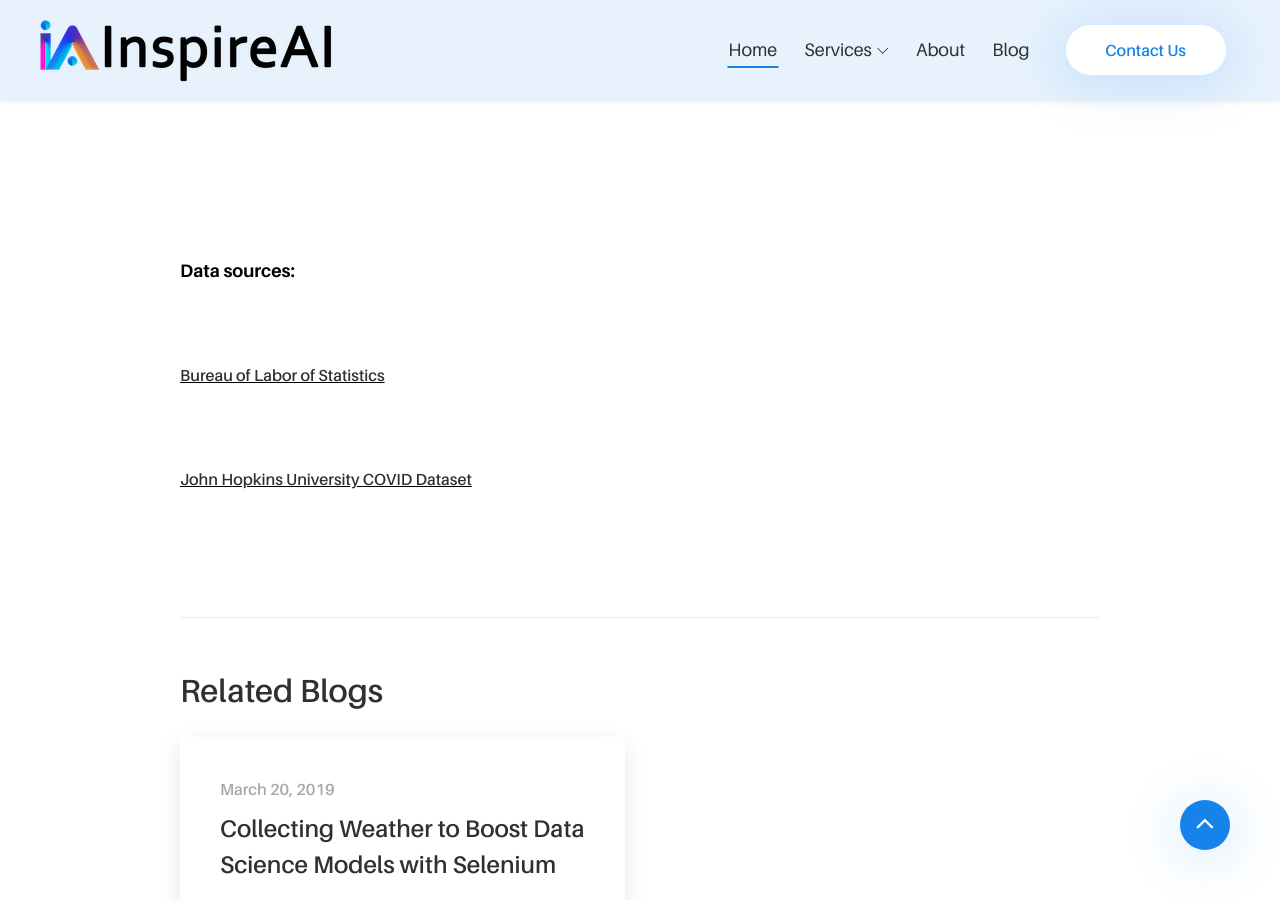
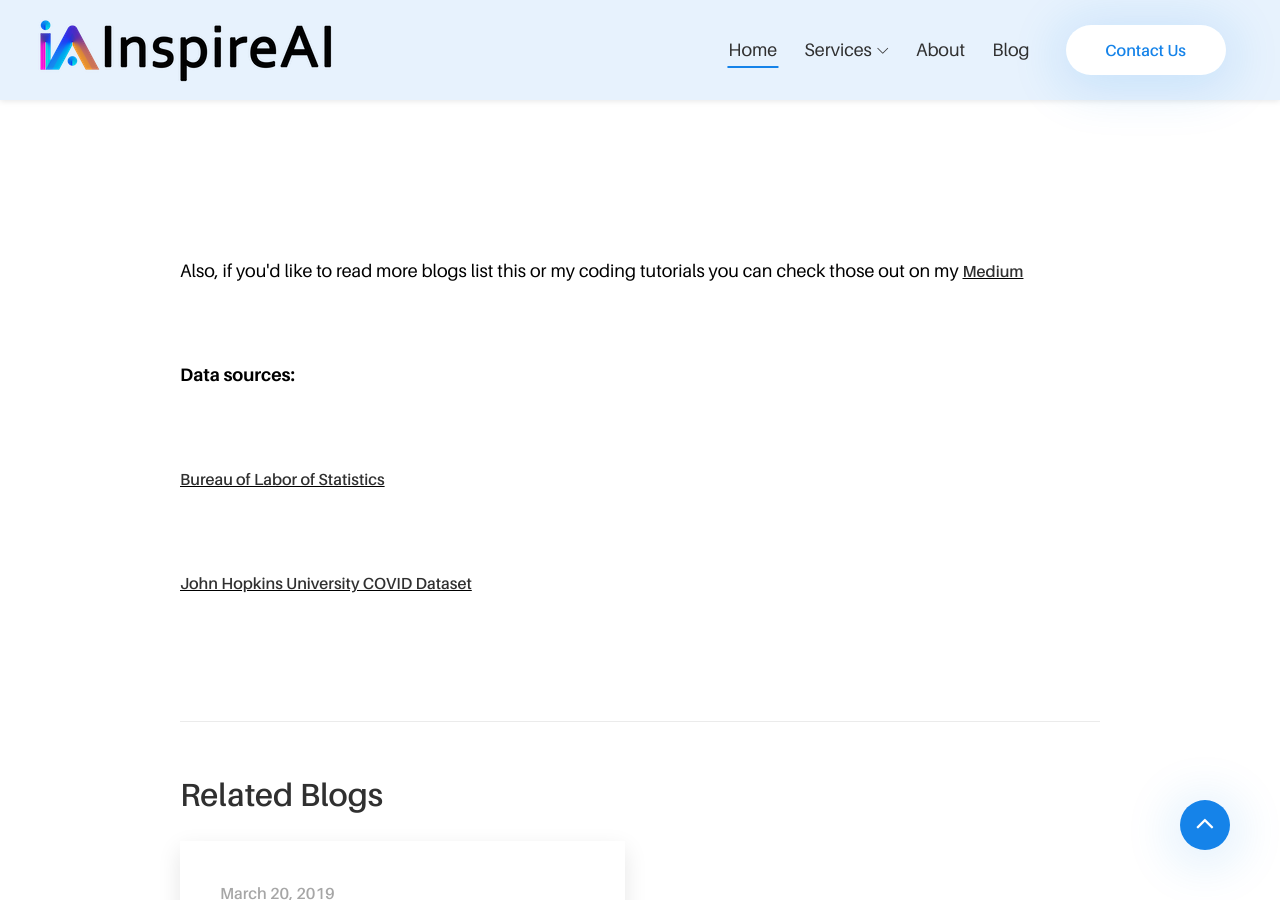
Before and after one commit to stephenjhsu/stephenjhsu.github.io, a Jekyll site: the page built from _blog/2020-05-06-Visualizing_COVID_Market_Trends.markdown, in a window 1280 px wide and 900 px high, scrolled down 10583 px. Built offline with Jekyll 4.4.1, drawn with Linux system fonts in a browser that asks for light colours; some web fonts are replaced; comment, search, counter and statistics services are not loaded.

Commit message:
add website

```diff
--- a/_blog/2020-05-06-Visualizing_COVID_Market_Trends.markdown
+++ b/_blog/2020-05-06-Visualizing_COVID_Market_Trends.markdown
@@ -170,6 +170,11 @@ pagination:
 
 <p>&nbsp;</p>
 
+<p>Also, if you'd like to read more blogs list this or my coding tutorials
+ you can check those out on my <u><a href="https://medium.com/@shsu14">Medium</a></u> </p>
+
+
+<p>&nbsp;</p>
 
 <p><strong>Data sources:</strong></p>
 
```
